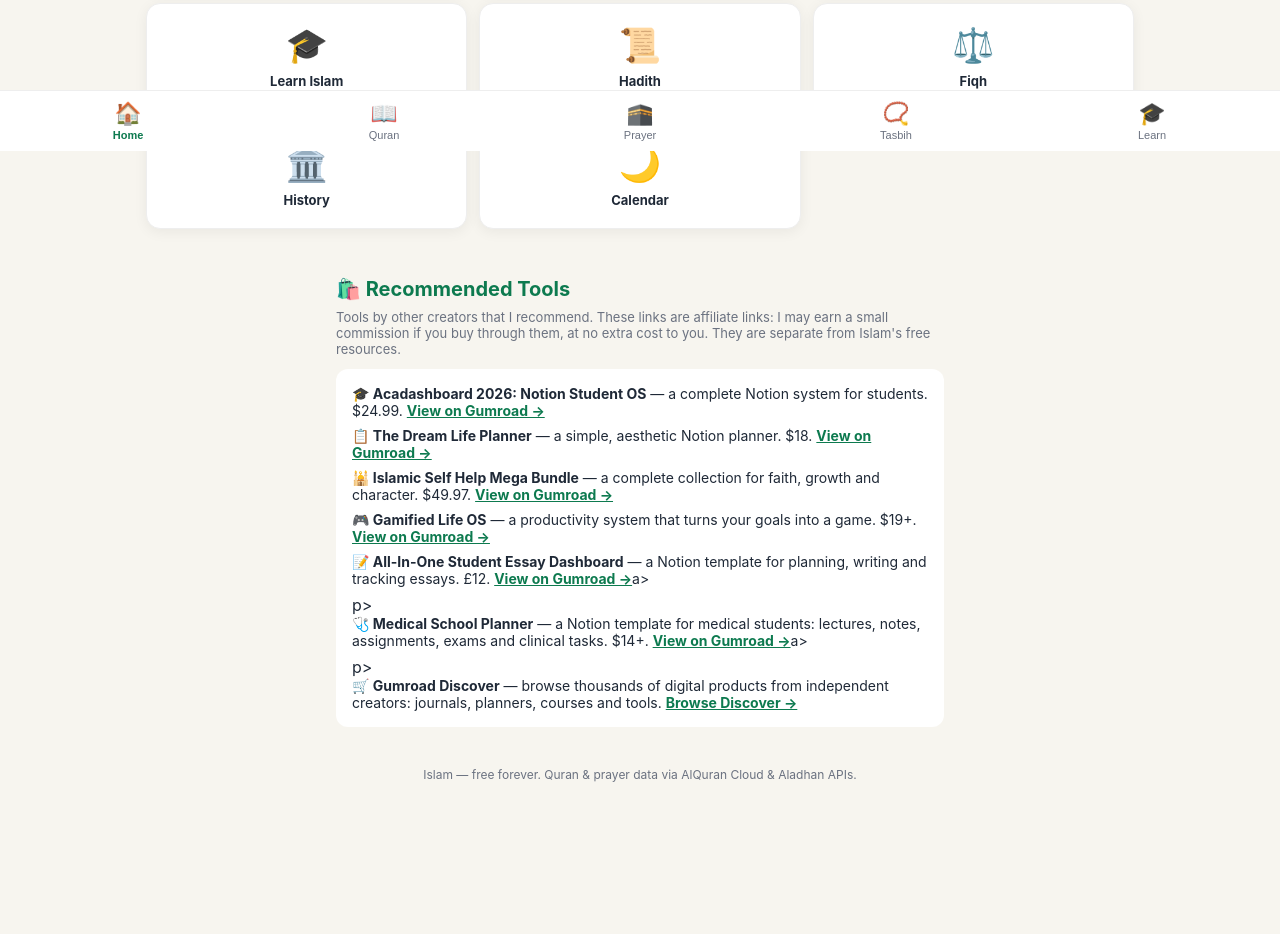
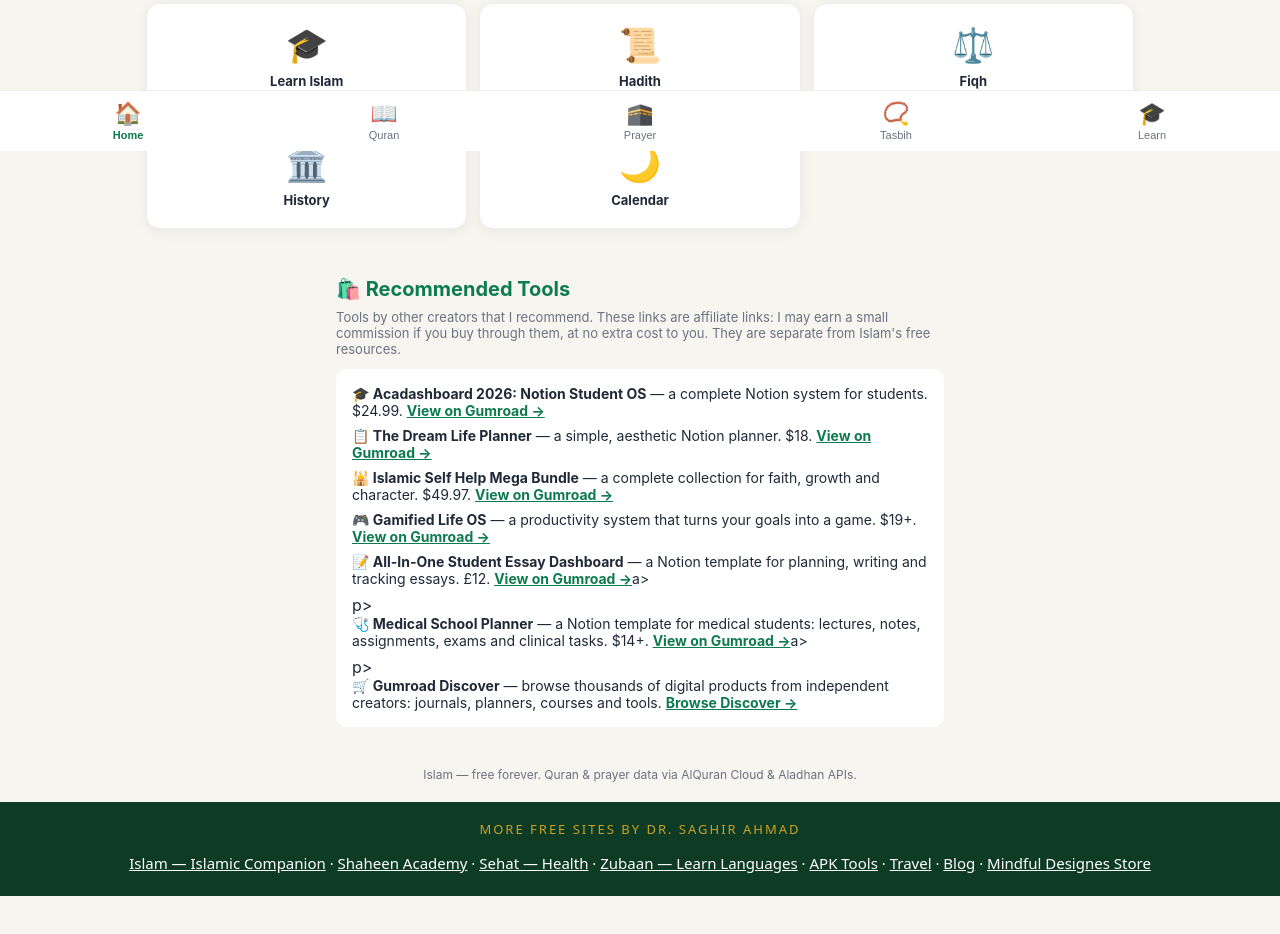
Before and after one commit to DrSAhmad/islam, a plain HTML site: page index.html in a window 1280 px wide. Shown: the part 649-1583 px from the top of the page. Before the commit the page ends 1535 px from the top, so only its background shows below. Drawn offline with Linux system fonts and the light colour scheme; a web font is replaced by a local one.

Commit message:
Add More free sites link block
Added a navigation section with links to various sites by Dr. Saghir Ahmad.

```diff
--- a/index.html
+++ b/index.html
@@ -707,5 +707,18 @@ async function loadCalendar(){
  }catch(e){document.getElementById('cal-box').innerHTML='<div class="err">Could not load.</div>';}
 }
 </script>
+<!-- More free sites by Dr. Saghir Ahmad -->
+<nav style="background:#0e3b24;color:#fff;padding:18px 16px;text-align:center;font-family:system-ui,Arial,sans-serif" aria-label="More free sites">
+<p style="margin:0 0 10px;font-size:13px;letter-spacing:2px;color:#c9a227">MORE FREE SITES BY DR. SAGHIR AHMAD</p>
+<p style="margin:0;font-size:15px;line-height:2">
+<a style="color:#fff" href="https://drsahmad.github.io/islam/">Islam — Islamic Companion</a> ·
+<a style="color:#fff" href="https://drsahmad.github.io/shaheen-academy/">Shaheen Academy</a> ·
+<a style="color:#fff" href="https://drsahmad.github.io/sehat/">Sehat — Health</a> ·
+<a style="color:#fff" href="https://drsahmad.github.io/zubaan/">Zubaan — Learn Languages</a> ·
+<a style="color:#fff" href="https://drsahmad.github.io/apk-tools/">APK Tools</a> ·
+<a style="color:#fff" href="https://drsahmad.github.io/travel.html">Travel</a> ·
+<a style="color:#fff" href="https://text-to-image-free.blogspot.com/">Blog</a> ·
+<a style="color:#fff" href="https://mindfuldesignes.gumroad.com/">Mindful Designes Store</a>
+</p></nav>
 </body>
 </html>
```
